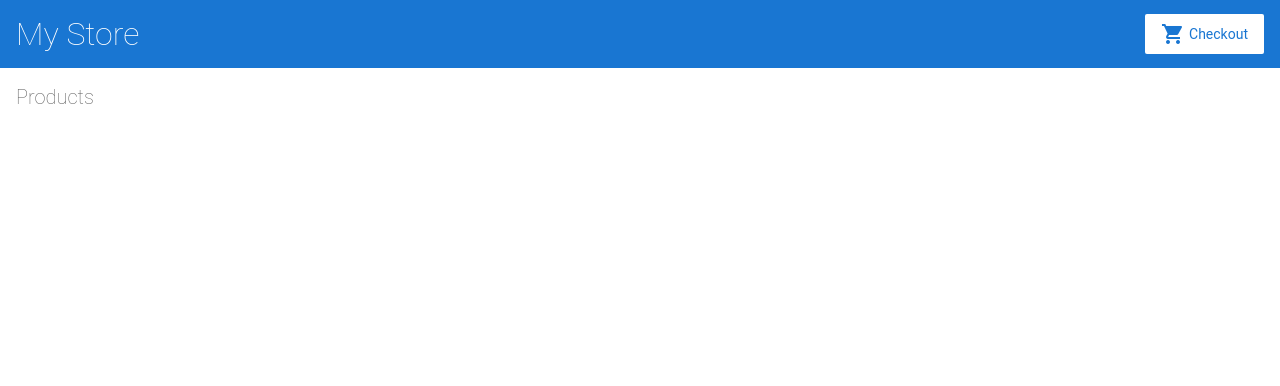
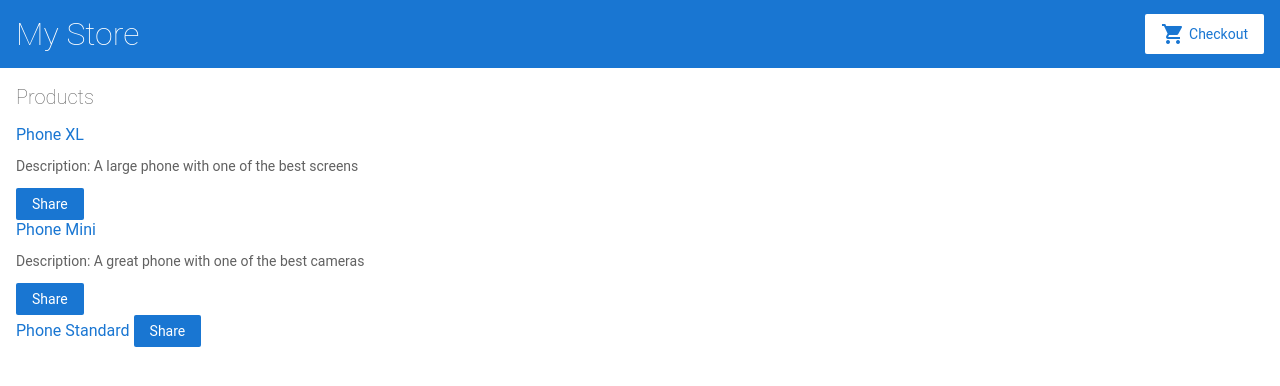
Before and after one commit to kreketjot/angular-start, an Angular app: page / in a window 1280 px wide. Shown: the top 386 px of the page. Built offline with nearby package versions, Linux system fonts and the light colour scheme.

Commit message:
Create the product list

```diff
--- a/src/app/product-list/product-list.component.html
+++ b/src/app/product-list/product-list.component.html
@@ -1,5 +1,14 @@
 <h2>Products</h2>
 
+<div *ngFor="let product of products">
+  <a [title]="product.name + ' details'">
+    {{ product.name }}
+  </a>
+
+  <p *ngIf="product.description">Description: {{ product.description }}</p>
+
+  <button type="button" (click)="share()">Share</button>
+</div>
 
 <!--
 Copyright Google LLC. All Rights Reserved.
```
